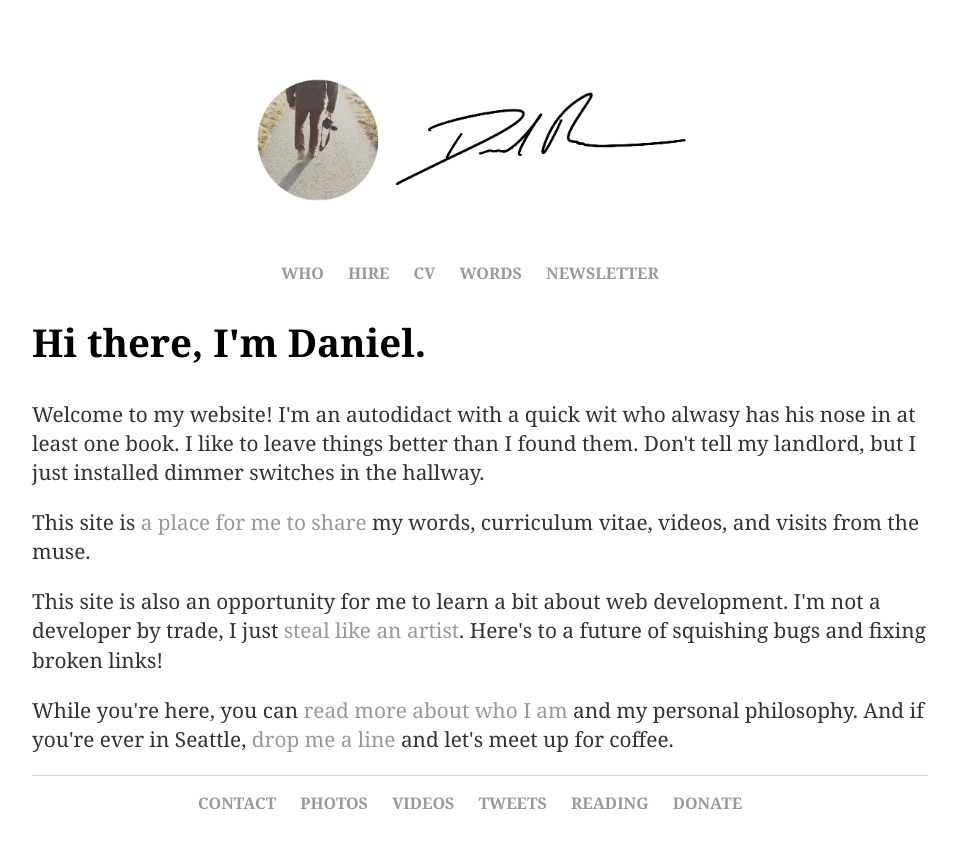
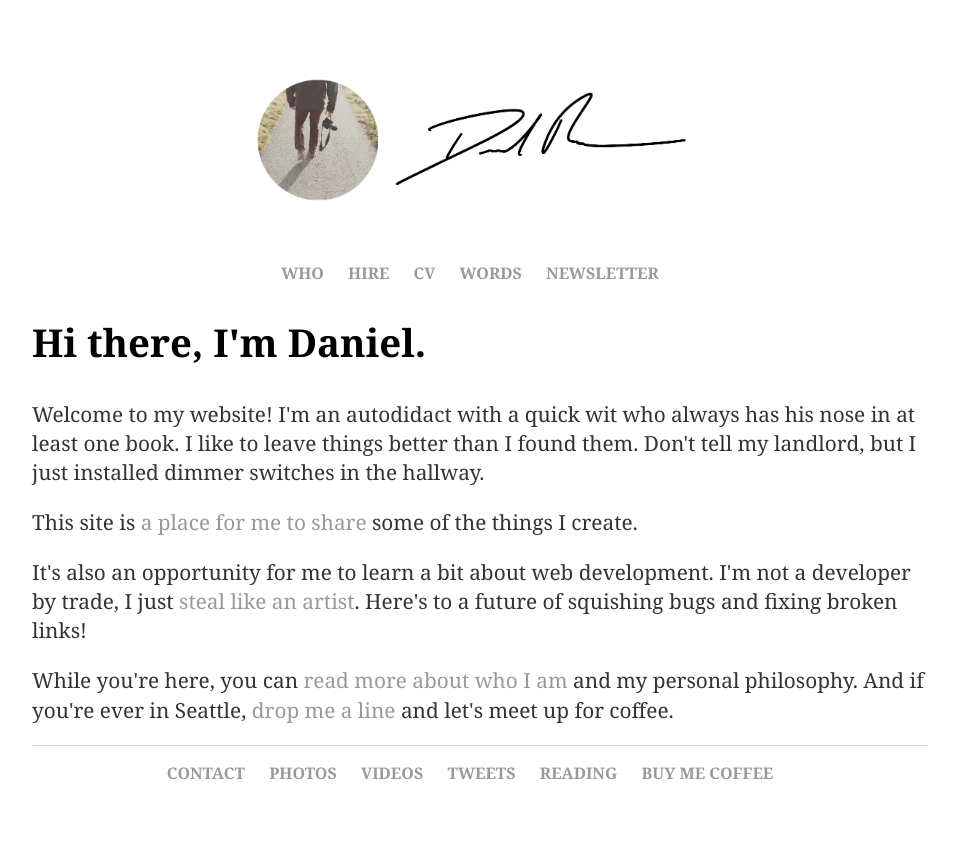
Before and after one commit to danielrusco/danielrusco.github.io, a Jekyll site: the page index.html, which Jekyll copies as it is, in a window 1280 px wide. Shown: the top 849 px of the page, without its empty margins (160-1117 px from the left). Built offline with Jekyll 4.4.1, drawn with Linux system fonts in a browser that asks for light colours.

Commit message:
spelling

```diff
--- a/_layouts/default.html
+++ b/_layouts/default.html
@@ -45,7 +45,7 @@
        <li><a href="https://www.youtube.com/danielrusco">VIDEOS</a></li>
        <li><a href="https://twitter.com/danielrusco">TWEETS</a></li>
        <li><a href="https://goodreads.com/danielrusco">READING</a></li>
-       <li><a href="https://paypal.me/danielrusco">DONATE</a></li>
+       <li><a href="https://paypal.me/danielrusco">BUY ME COFFEE</a></li>
       </center>
    </ul>
   </footer>
--- a/index.html
+++ b/index.html
@@ -31,9 +31,9 @@
 		<div class="container">
     		<div class="blurb">
         		<h2>Hi there, I'm Daniel.</h2>
-				<p>Welcome to my website! I'm an autodidact with a quick wit who alwasy has his nose in at least one book. I like to leave things better than I found them. Don't tell my landlord, but I just installed dimmer switches in the hallway.</p>
-				<p>This site is <a href="https://austinkleon.com/show-your-work/">a place for me to share</a> my words, curriculum vitae, videos, and visits from the muse. </p>
-				<p>This site is also an opportunity for me to learn a bit about web development. I'm not a developer by trade, I just <a href="https://austinkleon.com/steal/">steal like an artist</a>. Here's to a future of squishing bugs and fixing broken links! </p>
+				<p>Welcome to my website! I'm an autodidact with a quick wit who always has his nose in at least one book. I like to leave things better than I found them. Don't tell my landlord, but I just installed dimmer switches in the hallway.</p>
+				<p>This site is <a href="https://austinkleon.com/show-your-work/">a place for me to share</a> some of the things I create. </p>
+				<p>It's also an opportunity for me to learn a bit about web development. I'm not a developer by trade, I just <a href="https://austinkleon.com/steal/">steal like an artist</a>. Here's to a future of squishing bugs and fixing broken links! </p>
 				<p>While you're here, you can <a href="/who">read more about who I am</a> and my personal philosophy. And if you're ever in Seattle, <a href="mailto:daniel.rusco@gmail.com">drop me a line</a> and let's meet up for coffee. </p>
     		</div><!-- /.blurb -->
 		</div><!-- /.container -->
@@ -45,7 +45,7 @@
 							<li><a href="https://www.youtube.com/danielrusco">VIDEOS</a></li>
 							<li><a href="https://twitter.com/danielrusco">TWEETS</a></li>
 							<li><a href="https://goodreads.com/danielrusco">READING</a></li>
-							<li><a href="https://paypal.me/danielrusco">DONATE</a></li>
+							<li><a href="https://paypal.me/danielrusco">BUY ME COFFEE</a></li>
 						</center>
 			</ul>
 		</footer>
```
